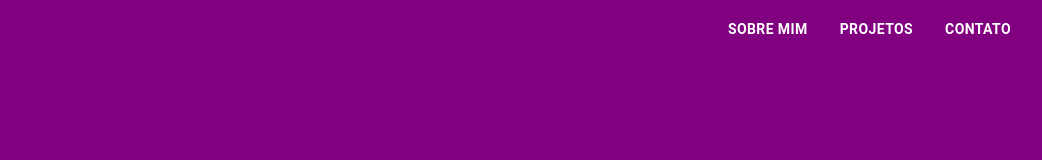
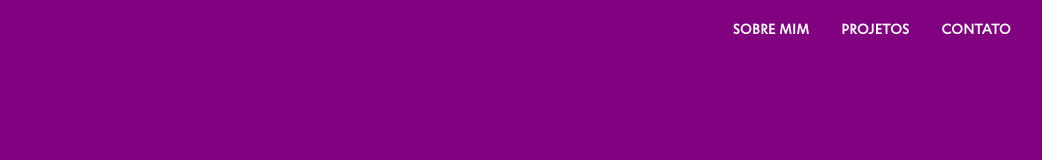
Before and after one commit to Ludige/Portfolio-React, a React (Create React App) app: page / in a window 1280 px wide. Shown: the top 160 px of the page, without its empty margins (133-1175 px from the left). Built offline with nearby package versions, Linux system fonts and the light colour scheme.

Commit message:
Commit: Changes on Font

```diff
--- a/src/components/Button.js
+++ b/src/components/Button.js
@@ -1,5 +1,5 @@
 import {Button} from "@mui/material";
 
 export default function ButtonComponent({text}){
-    return <Button variant="text" sx={{marginTop:1.4, fontSize: 14, fontWeight:"bold"}}>{text}</Button>
+    return <Button variant="text" sx={{marginTop:1.4, fontSize: 14, fontWeight:"bold", fontFamily:"Atlan"}}>{text}</Button>
 }
--- a/src/index.css
+++ b/src/index.css
@@ -4,7 +4,7 @@
 
 @font-face {
   font-family: 'Atlan';
-  src: local('Atlan'), url() format('truetype');
+  src: local('Atlan'), url("./assets/fonts/AtlanRegular.otf") format('truetype');
 }
 
 body {
--- a/src/index.js
+++ b/src/index.js
@@ -12,9 +12,11 @@ const theme = createTheme({
     primary:{
       main: "#FFFFFF",
       contrastText: "purple",
+      fontFamily:"Atlan"
     },
     secondary:{
       main:"#FFFFFF",
+      fontFamily:"Atlan",
     }
   }
 });
```
